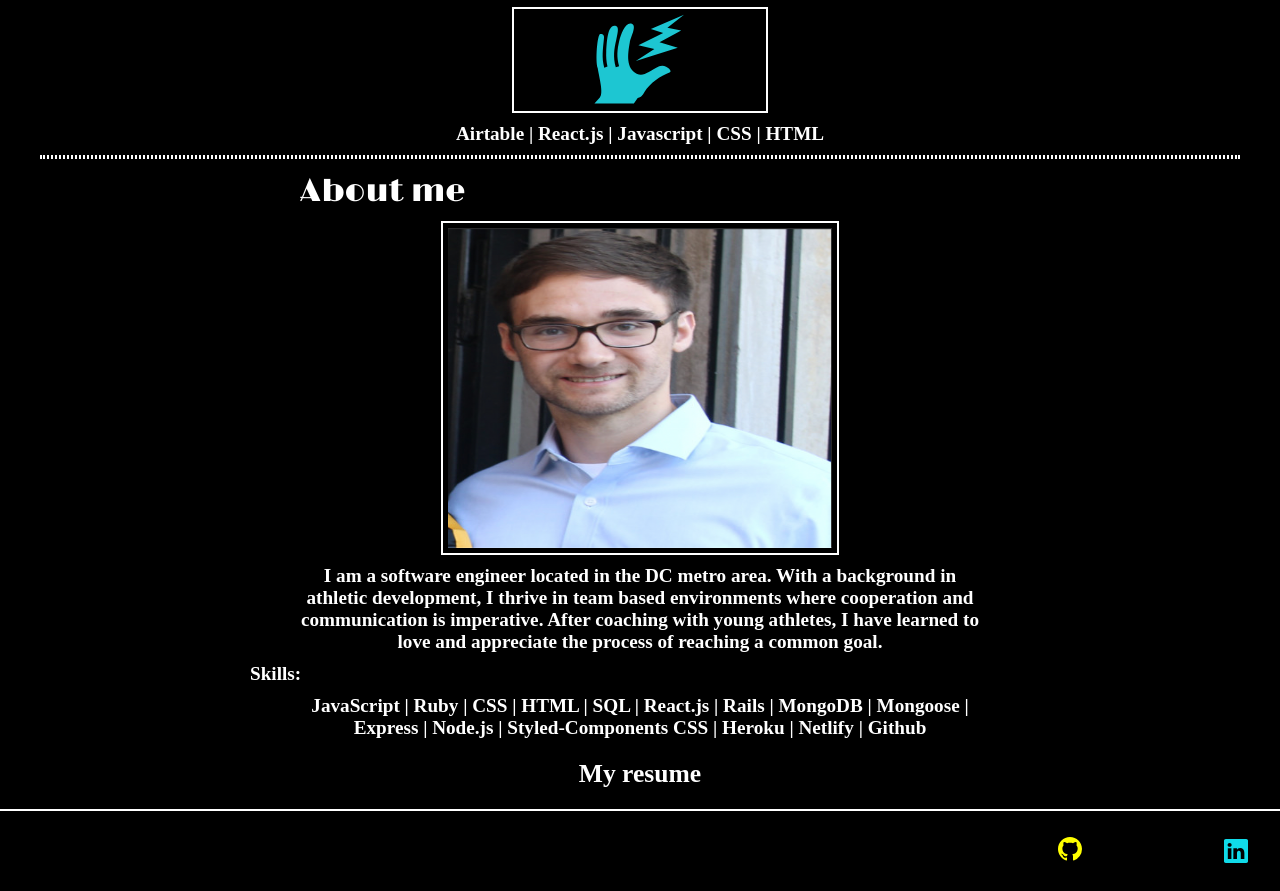
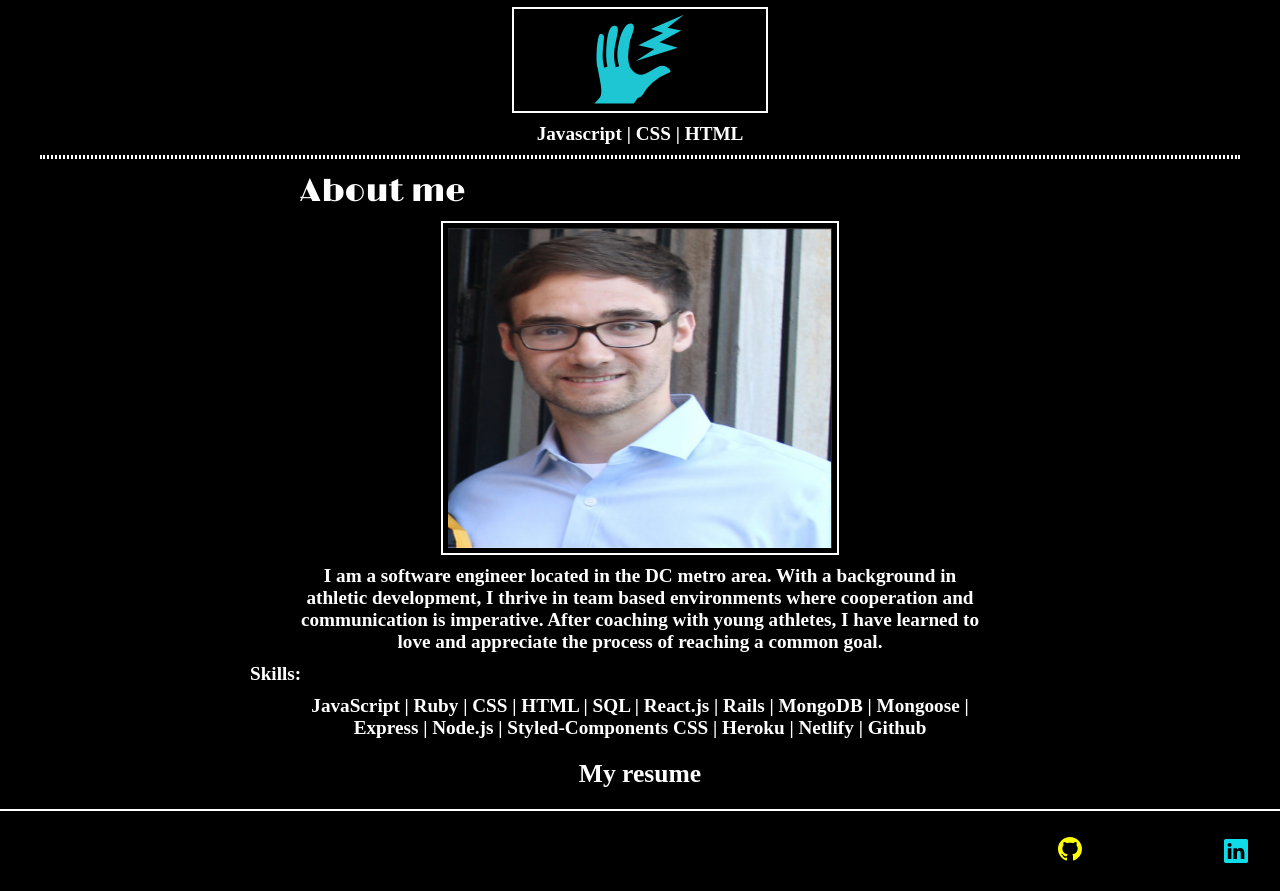
Before and after one commit to hammyhammer/Portfolio, a React (Create React App) app in the folder client/: page / in a window 1280 px wide. Shown: the part 1080-1971 px from the top of the page. Built offline with nearby package versions, Linux system fonts and the light colour scheme; a web font is replaced by a local one.

Commit message:
typo in the oracle section

```diff
--- a/client/src/screens/Projects/Projects.jsx
+++ b/client/src/screens/Projects/Projects.jsx
@@ -69,7 +69,7 @@ export default function Projects() {
             {/* <img className={projectcss.image} src={self_check} alt="self-check page" /> */}
           </a>
         </div>
-        <p className={projectcss.skills}>Airtable | React.js | Javascript | CSS | HTML</p>
+        <p className={projectcss.skills}>Javascript | CSS | HTML</p>
         {/* <a href="https://github.com/hammyhammer/bmi-calculator">Repo</a> */}
         <div className={projectcss.divider}></div>
 
```
